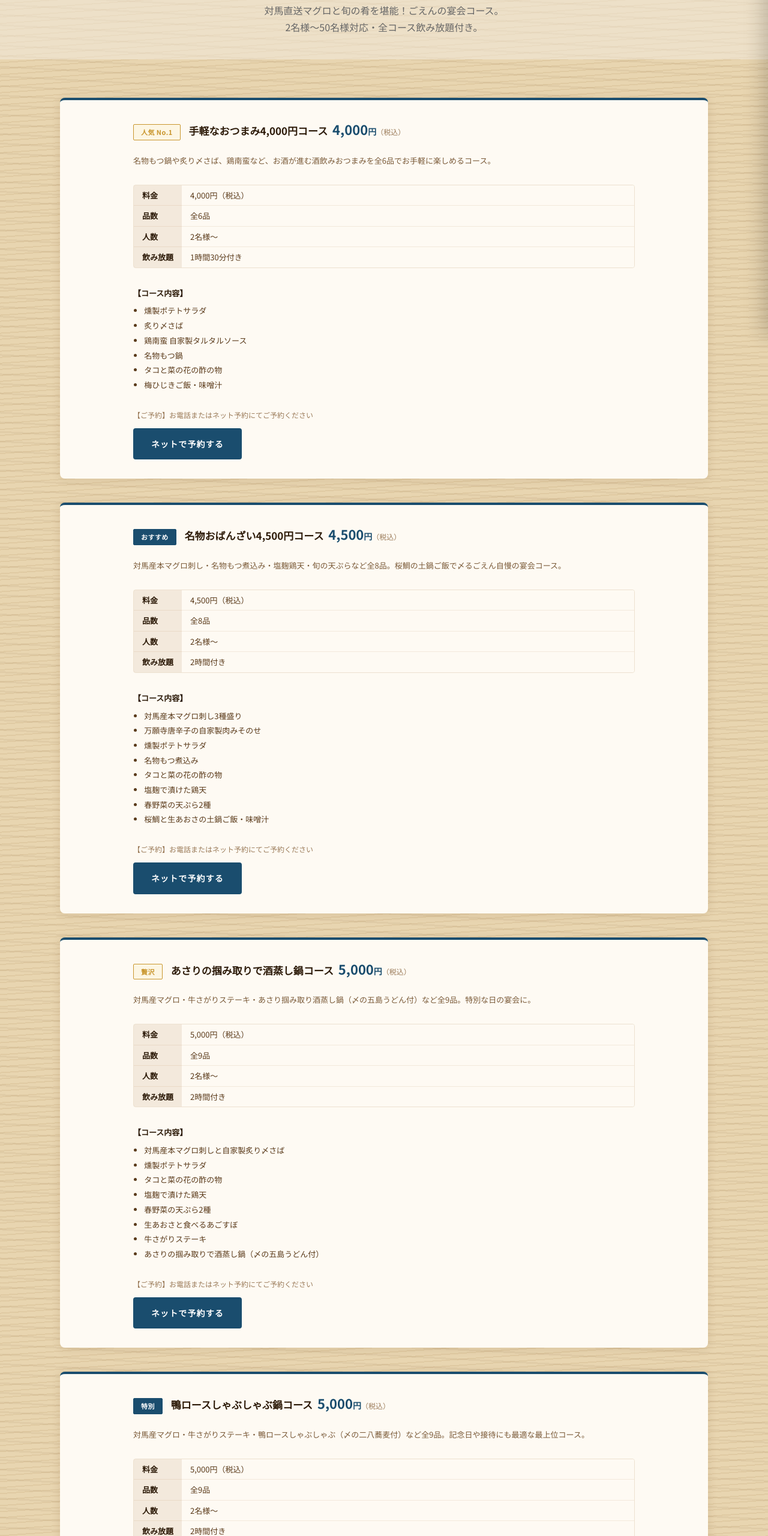
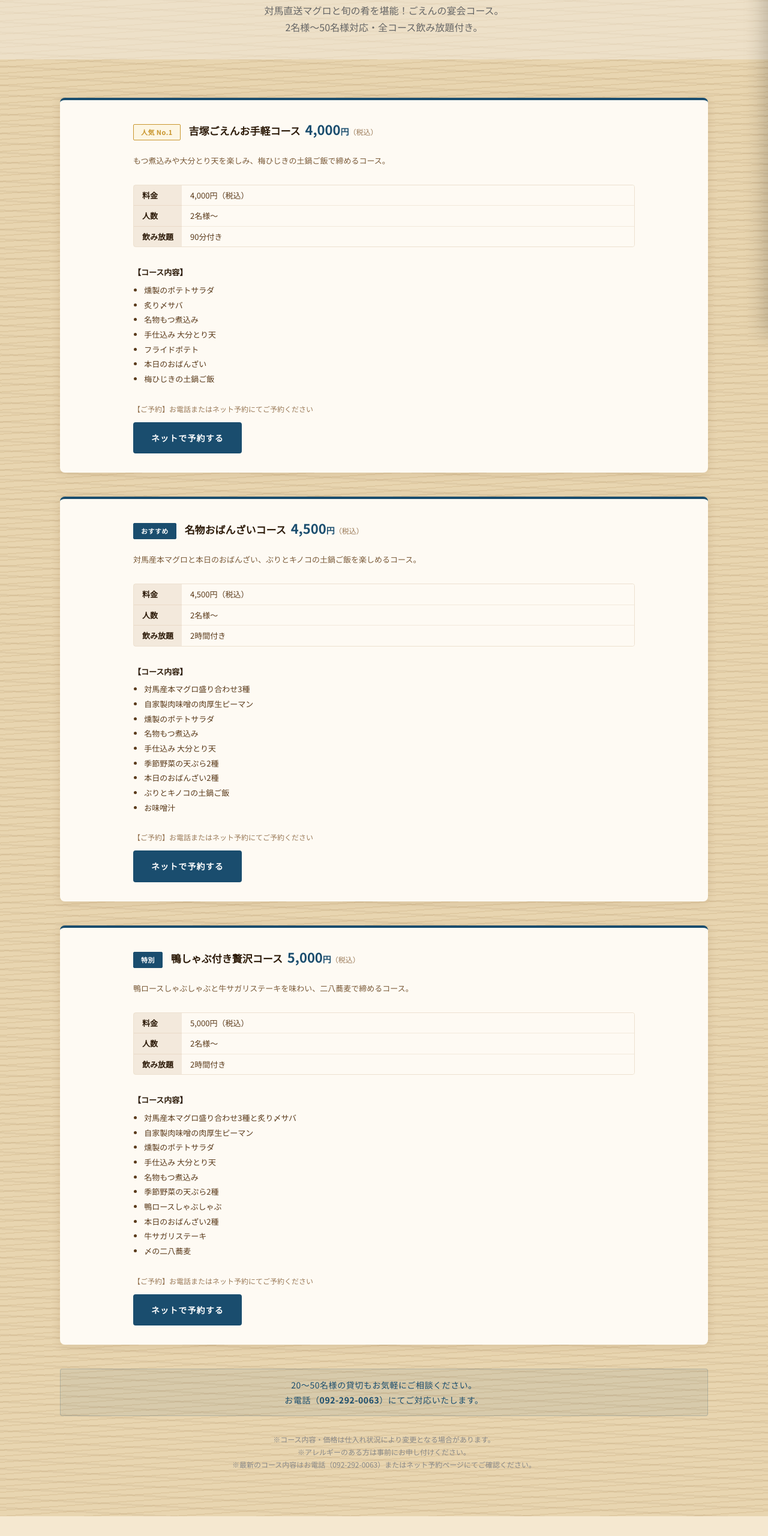
Before and after one commit to atmos-dining/yoshizuka-goen-site, a plain HTML site: page course.html in a window 1280 px wide. Shown: the part 239-2800 px from the top of the page at 60% size. Drawn offline with Linux system fonts and the light colour scheme.

Commit message:
Update Yoshizuka Goen banquet menus

```diff
--- a/course.html
+++ b/course.html
@@ -13,7 +13,7 @@
 <meta property="og:type" content="website">
 <meta property="og:site_name" content="吉塚 ごえん">
 <meta property="og:title" content="ご宴会コース｜吉塚 ごえん">
-<meta property="og:description" content="吉塚 ごえんの宴会コース。4,000円〜の飲み放題付きコースを4プランご用意。2名様〜最大50名様。歓送迎会・誕生日・貸切宴会。吉塚駅より徒歩3分。">
+<meta property="og:description" content="吉塚 ごえんの宴会コース。4,000円〜の飲み放題付きコースを3プランご用意。2名様〜最大50名様。歓送迎会・誕生日・貸切宴会。吉塚駅より徒歩3分。">
 <meta property="og:url" content="https://yoshizuka-goen.com/course.html">
 <meta property="og:image" content="https://yoshizuka-goen.com/images/hero-goen.jpg">
 <link rel="canonical" href="https://yoshizuka-goen.com/course.html">
@@ -39,7 +39,7 @@
       "name": "吉塚ごえんの宴会コースはいくらですか？",
       "acceptedAnswer": {
         "@type": "Answer",
-        "text": "4,000円〜（税込・飲み放題付き）の宴会コースを4プランご用意しています。4,000円コース（全6品・飲み放題1.5時間）、4,500円コース（全8品・飲み放題2時間）、5,000円コース×2プラン（全9品・飲み放題2時間）です。"
+        "text": "4,000円〜（税込・飲み放題付き）の宴会コースを3プランご用意しています。4,000円コース（飲み放題90分）、4,500円・5,000円コース（飲み放題2時間）です。"
       }
     },
     {
@@ -55,7 +55,7 @@
       "name": "吉塚で歓送迎会・宴会ができる居酒屋はどこですか？",
       "acceptedAnswer": {
         "@type": "Answer",
-        "text": "吉塚 ごえん（福岡市博多区東公園2-23）では、4,000円〜の飲み放題付き宴会コースを4プランご用意しています。吉塚駅より徒歩3分、最大50名様まで対応しています。お電話（092-292-0063）またはHotPepperよりご予約ください。"
+        "text": "吉塚 ごえん（福岡市博多区東公園2-23）では、4,000円〜の飲み放題付き宴会コースを3プランご用意しています。吉塚駅より徒歩3分、最大50名様まで対応しています。お電話（092-292-0063）またはHotPepperよりご予約ください。"
       }
     },
     {
@@ -63,7 +63,7 @@
       "name": "飲み放題は何時間ですか？",
       "acceptedAnswer": {
         "@type": "Answer",
-        "text": "コースによって異なります。4,000円コースは1時間30分、4,500円・5,000円コースは2時間の飲み放題が付きます。"
+        "text": "コースによって異なります。4,000円コースは90分、4,500円・5,000円コースは2時間の飲み放題が付きます。"
       }
     }
   ]
@@ -95,32 +95,31 @@
   <section class="section course">
     <div class="section-inner">
 
-      <!-- コース1：おつまみコース 4000円 -->
       <article class="course-row course-row--no-img">
         <div class="course-row__body">
           <h2 class="course-row__title">
             <span class="badge badge-gold" style="margin-right:10px;vertical-align:middle;">人気 No.1</span>
-            <span class="course-row__title-text">手軽なおつまみ4,000円コース</span>
+            <span class="course-row__title-text">吉塚ごえんお手軽コース</span>
             <span class="course-row__price">4,000<small>円</small><span class="price-tax">（税込）</span></span>
           </h2>
-          <p class="course-row__desc">名物もつ鍋や炙り〆さば、鶏南蛮など、お酒が進む酒飲みおつまみを全6品でお手軽に楽しめるコース。</p>
+          <p class="course-row__desc">もつ煮込みや大分とり天を楽しみ、梅ひじきの土鍋ご飯で締めるコース。</p>
 
           <dl class="course-specs">
             <div class="course-specs__row"><dt>料金</dt><dd>4,000円（税込）</dd></div>
-            <div class="course-specs__row"><dt>品数</dt><dd>全6品</dd></div>
             <div class="course-specs__row"><dt>人数</dt><dd>2名様〜</dd></div>
-            <div class="course-specs__row"><dt>飲み放題</dt><dd>1時間30分付き</dd></div>
+            <div class="course-specs__row"><dt>飲み放題</dt><dd>90分付き</dd></div>
           </dl>
 
           <div class="course-row__items">
             <p class="course-items-label">【コース内容】</p>
             <ul>
-              <li>燻製ポテトサラダ</li>
-              <li>炙り〆さば</li>
-              <li>鶏南蛮 自家製タルタルソース</li>
-              <li>名物もつ鍋</li>
-              <li>タコと菜の花の酢の物</li>
-              <li>梅ひじきご飯・味噌汁</li>
+              <li>燻製のポテトサラダ</li>
+              <li>炙り〆サバ</li>
+              <li>名物もつ煮込み</li>
+              <li>手仕込み 大分とり天</li>
+              <li>フライドポテト</li>
+              <li>本日のおばんざい</li>
+              <li>梅ひじきの土鍋ご飯</li>
             </ul>
           </div>
 
@@ -129,19 +128,17 @@
         </div>
       </article>
 
-      <!-- コース2：おばんざいコース 4500円 -->
       <article class="course-row course-row--no-img">
         <div class="course-row__body">
           <h2 class="course-row__title">
             <span class="badge badge-red" style="margin-right:10px;vertical-align:middle;">おすすめ</span>
-            <span class="course-row__title-text">名物おばんざい4,500円コース</span>
+            <span class="course-row__title-text">名物おばんざいコース</span>
             <span class="course-row__price">4,500<small>円</small><span class="price-tax">（税込）</span></span>
           </h2>
-          <p class="course-row__desc">対馬産本マグロ刺し・名物もつ煮込み・塩麹鶏天・旬の天ぷらなど全8品。桜鯛の土鍋ご飯で〆るごえん自慢の宴会コース。</p>
+          <p class="course-row__desc">対馬産本マグロと本日のおばんざい、ぶりとキノコの土鍋ご飯を楽しめるコース。</p>
 
           <dl class="course-specs">
             <div class="course-specs__row"><dt>料金</dt><dd>4,500円（税込）</dd></div>
-            <div class="course-specs__row"><dt>品数</dt><dd>全8品</dd></div>
             <div class="course-specs__row"><dt>人数</dt><dd>2名様〜</dd></div>
             <div class="course-specs__row"><dt>飲み放題</dt><dd>2時間付き</dd></div>
           </dl>
@@ -149,14 +146,15 @@
           <div class="course-row__items">
             <p class="course-items-label">【コース内容】</p>
             <ul>
-              <li>対馬産本マグロ刺し3種盛り</li>
-              <li>万願寺唐辛子の自家製肉みそのせ</li>
-              <li>燻製ポテトサラダ</li>
+              <li>対馬産本マグロ盛り合わせ3種</li>
+              <li>自家製肉味噌の肉厚生ピーマン</li>
+              <li>燻製のポテトサラダ</li>
               <li>名物もつ煮込み</li>
-              <li>タコと菜の花の酢の物</li>
-              <li>塩麹で漬けた鶏天</li>
-              <li>春野菜の天ぷら2種</li>
-              <li>桜鯛と生あおさの土鍋ご飯・味噌汁</li>
+              <li>手仕込み 大分とり天</li>
+              <li>季節野菜の天ぷら2種</li>
+              <li>本日のおばんざい2種</li>
+              <li>ぶりとキノコの土鍋ご飯</li>
+              <li>お味噌汁</li>
             </ul>
           </div>
 
@@ -165,19 +163,17 @@
         </div>
       </article>
 
-      <!-- コース3：あさり酒蒸し鍋コース 5000円 -->
       <article class="course-row course-row--no-img">
         <div class="course-row__body">
           <h2 class="course-row__title">
-            <span class="badge badge-gold" style="margin-right:10px;vertical-align:middle;">贅沢</span>
-            <span class="course-row__title-text">あさりの掴み取りで酒蒸し鍋コース</span>
+            <span class="badge badge-red" style="margin-right:10px;vertical-align:middle;">特別</span>
+            <span class="course-row__title-text">鴨しゃぶ付き贅沢コース</span>
             <span class="course-row__price">5,000<small>円</small><span class="price-tax">（税込）</span></span>
           </h2>
-          <p class="course-row__desc">対馬産マグロ・牛さがりステーキ・あさり掴み取り酒蒸し鍋（〆の五島うどん付）など全9品。特別な日の宴会に。</p>
+          <p class="course-row__desc">鴨ロースしゃぶしゃぶと牛サガリステーキを味わい、二八蕎麦で締めるコース。</p>
 
           <dl class="course-specs">
             <div class="course-specs__row"><dt>料金</dt><dd>5,000円（税込）</dd></div>
-            <div class="course-specs__row"><dt>品数</dt><dd>全9品</dd></div>
             <div class="course-specs__row"><dt>人数</dt><dd>2名様〜</dd></div>
             <div class="course-specs__row"><dt>飲み放題</dt><dd>2時間付き</dd></div>
           </dl>
@@ -185,50 +181,15 @@
           <div class="course-row__items">
             <p class="course-items-label">【コース内容】</p>
             <ul>
-              <li>対馬産本マグロ刺しと自家製炙り〆さば</li>
-              <li>燻製ポテトサラダ</li>
-              <li>タコと菜の花の酢の物</li>
-              <li>塩麹で漬けた鶏天</li>
-              <li>春野菜の天ぷら2種</li>
-              <li>生あおさと食べるあごすぼ</li>
-              <li>牛さがりステーキ</li>
-              <li>あさりの掴み取りで酒蒸し鍋（〆の五島うどん付）</li>
-            </ul>
-          </div>
-
-          <p class="course-reserve-note">【ご予約】お電話またはネット予約にてご予約ください</p>
-          <a href="https://www.hotpepper.jp/strJ003498732/yoyaku/hpds" target="_blank" rel="noopener" class="btn-primary course-row__btn">ネットで予約する</a>
-        </div>
-      </article>
-
-      <!-- コース4：鴨ロースしゃぶしゃぶ鍋コース 5000円 -->
-      <article class="course-row course-row--no-img">
-        <div class="course-row__body">
-          <h2 class="course-row__title">
-            <span class="badge badge-red" style="margin-right:10px;vertical-align:middle;">特別</span>
-            <span class="course-row__title-text">鴨ロースしゃぶしゃぶ鍋コース</span>
-            <span class="course-row__price">5,000<small>円</small><span class="price-tax">（税込）</span></span>
-          </h2>
-          <p class="course-row__desc">対馬産マグロ・牛さがりステーキ・鴨ロースしゃぶしゃぶ（〆の二八蕎麦付）など全9品。記念日や接待にも最適な最上位コース。</p>
-
-          <dl class="course-specs">
-            <div class="course-specs__row"><dt>料金</dt><dd>5,000円（税込）</dd></div>
-            <div class="course-specs__row"><dt>品数</dt><dd>全9品</dd></div>
-            <div class="course-specs__row"><dt>人数</dt><dd>2名様〜</dd></div>
-            <div class="course-specs__row"><dt>飲み放題</dt><dd>2時間付き</dd></div>
-          </dl>
-
-          <div class="course-row__items">
-            <p class="course-items-label">【コース内容】</p>
-            <ul>
-              <li>対馬産本マグロ刺しと自家製炙り〆さば</li>
-              <li>燻製ポテトサラダ</li>
-              <li>タコと菜の花の酢の物</li>
-              <li>塩麹で漬けた鶏天</li>
-              <li>春野菜の天ぷら2種</li>
-              <li>生あおさと食べるあごすぼ</li>
-              <li>牛さがりステーキ</li>
-              <li>あさりの掴み取りで酒蒸しor鴨ロースしゃぶしゃぶ</li>
+              <li>対馬産本マグロ盛り合わせ3種と炙り〆サバ</li>
+              <li>自家製肉味噌の肉厚生ピーマン</li>
+              <li>燻製のポテトサラダ</li>
+              <li>手仕込み 大分とり天</li>
+              <li>名物もつ煮込み</li>
+              <li>季節野菜の天ぷら2種</li>
+              <li>鴨ロースしゃぶしゃぶ</li>
+              <li>本日のおばんざい2種</li>
+              <li>牛サガリステーキ</li>
               <li>〆の二八蕎麦</li>
             </ul>
           </div>
```
Also changed, not shown: index.html (+19 -22 lines).
